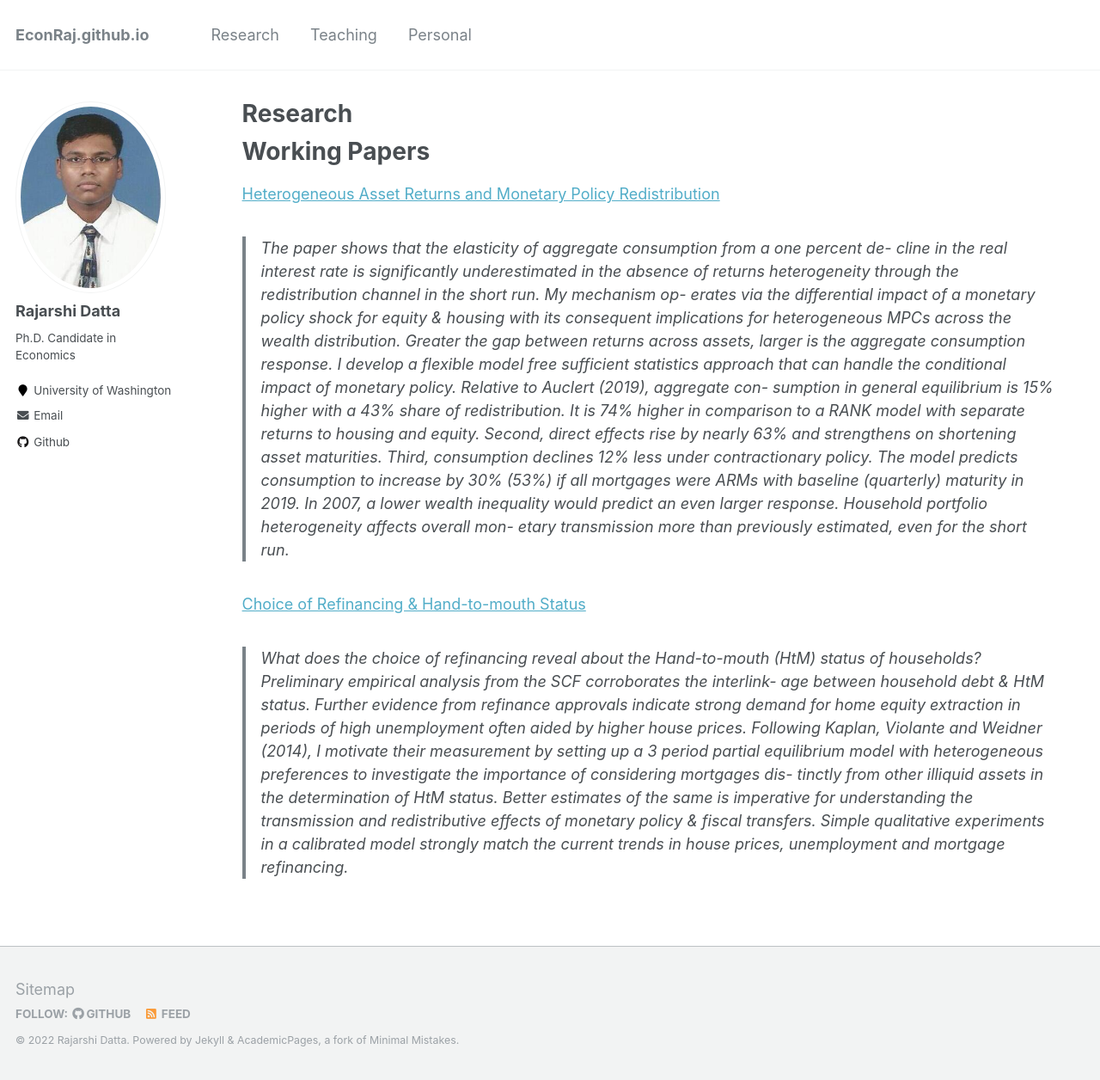
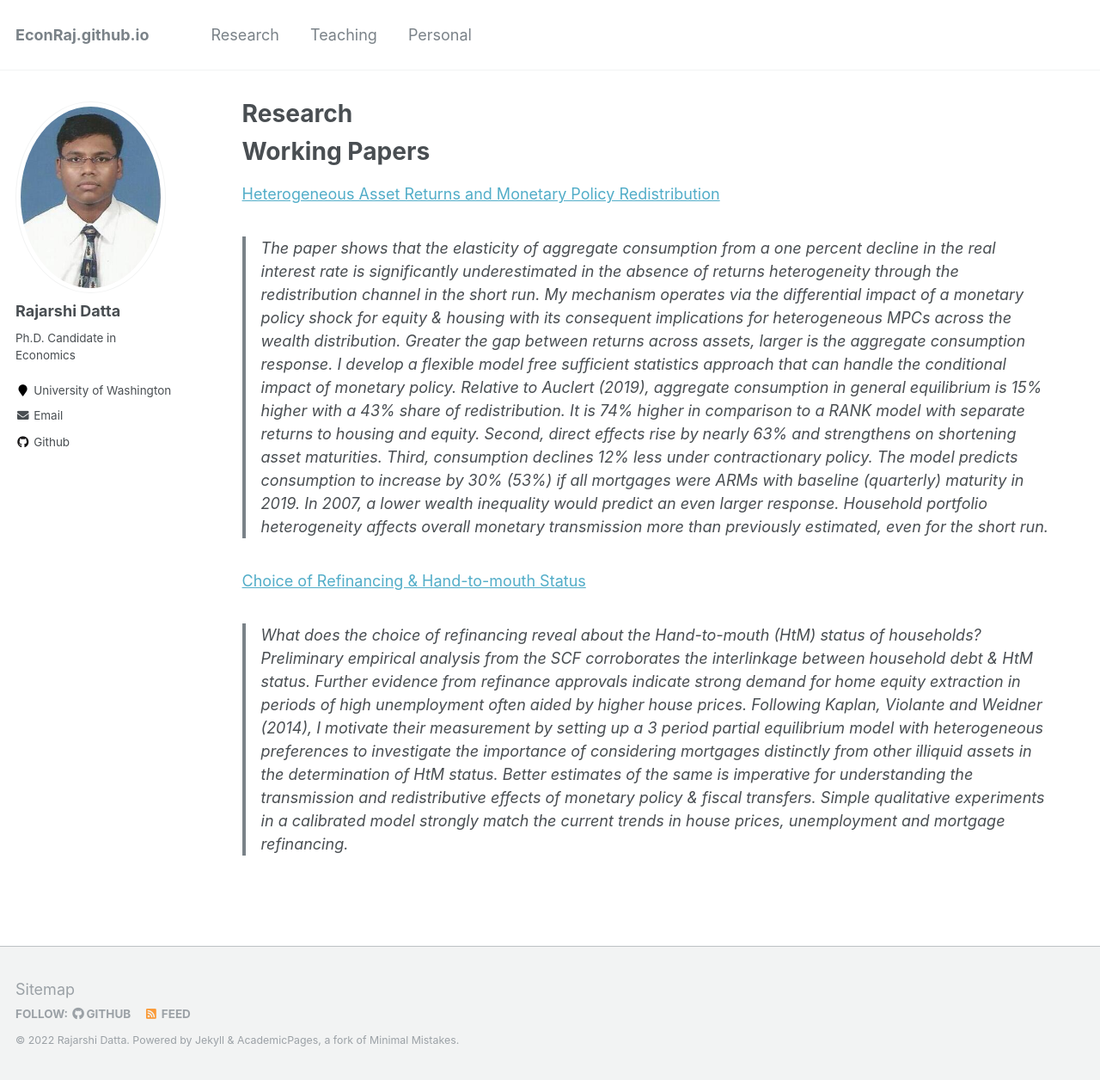
Before and after one commit to Reina-Kawai/Reina-Kawai.github.io, a Jekyll site: the page built from _pages/research.md, in a window 1280 px wide and 1256 px high. Shown: the whole window at 86% size. Built offline with Jekyll 4.4.1, drawn with Linux system fonts in a browser that asks for light colours.

Commit message:
Update research.md

```diff
--- a/_pages/research.md
+++ b/_pages/research.md
@@ -9,36 +9,10 @@ Working Papers
 ===
 
 [Heterogeneous Asset Returns and Monetary Policy Redistribution](https://rdatta2-code.github.io/files/)
-> The paper shows that the elasticity of aggregate consumption from a one percent de-
-cline in the real interest rate is significantly underestimated in the absence of returns
-heterogeneity through the redistribution channel in the short run. My mechanism op-
-erates via the differential impact of a monetary policy shock for equity & housing with
-its consequent implications for heterogeneous MPCs across the wealth distribution.
-Greater the gap between returns across assets, larger is the aggregate consumption
-response. I develop a flexible model free sufficient statistics approach that can handle
-the conditional impact of monetary policy. Relative to Auclert (2019), aggregate con-
-sumption in general equilibrium is 15% higher with a 43% share of redistribution. It
-is 74% higher in comparison to a RANK model with separate returns to housing and
-equity. Second, direct effects rise by nearly 63% and strengthens on shortening asset
-maturities. Third, consumption declines 12% less under contractionary policy. The
-model predicts consumption to increase by 30% (53%) if all mortgages were ARMs
-with baseline (quarterly) maturity in 2019. In 2007, a lower wealth inequality would
-predict an even larger response. Household portfolio heterogeneity affects overall mon-
-etary transmission more than previously estimated, even for the short run.
+> The paper shows that the elasticity of aggregate consumption from a one percent decline in the real interest rate is significantly underestimated in the absence of returns heterogeneity through the redistribution channel in the short run. My mechanism operates via the differential impact of a monetary policy shock for equity & housing with its consequent implications for heterogeneous MPCs across the wealth distribution. Greater the gap between returns across assets, larger is the aggregate consumption response. I develop a flexible model free sufficient statistics approach that can handle the conditional impact of monetary policy. Relative to Auclert (2019), aggregate consumption in general equilibrium is 15% higher with a 43% share of redistribution. It is 74% higher in comparison to a RANK model with separate returns to housing and equity. Second, direct effects rise by nearly 63% and strengthens on shortening asset maturities. Third, consumption declines 12% less under contractionary policy. The model predicts consumption to increase by 30% (53%) if all mortgages were ARMs with baseline (quarterly) maturity in 2019. In 2007, a lower wealth inequality would predict an even larger response. Household portfolio heterogeneity affects overall monetary transmission more than previously estimated, even for the short run.
 
 [Choice of Refinancing & Hand-to-mouth Status](https://rdatta2-code.github.io/files/)
-> What does the choice of refinancing reveal about the Hand-to-mouth (HtM) status of
-households? Preliminary empirical analysis from the SCF corroborates the interlink-
-age between household debt & HtM status. Further evidence from refinance approvals
-indicate strong demand for home equity extraction in periods of high unemployment
-often aided by higher house prices. Following Kaplan, Violante and Weidner (2014), I
-motivate their measurement by setting up a 3 period partial equilibrium model with
-heterogeneous preferences to investigate the importance of considering mortgages dis-
-tinctly from other illiquid assets in the determination of HtM status. Better estimates
-of the same is imperative for understanding the transmission and redistributive effects
-of monetary policy & fiscal transfers. Simple qualitative experiments in a calibrated
-model strongly match the current trends in house prices, unemployment and mortgage
-refinancing.
+> What does the choice of refinancing reveal about the Hand-to-mouth (HtM) status of households? Preliminary empirical analysis from the SCF corroborates the interlinkage between household debt & HtM status. Further evidence from refinance approvals indicate strong demand for home equity extraction in periods of high unemployment often aided by higher house prices. Following Kaplan, Violante and Weidner (2014), I motivate their measurement by setting up a 3 period partial equilibrium model with heterogeneous preferences to investigate the importance of considering mortgages distinctly from other illiquid assets in the determination of HtM status. Better estimates of the same is imperative for understanding the transmission and redistributive effects of monetary policy & fiscal transfers. Simple qualitative experiments in a calibrated model strongly match the current trends in house prices, unemployment and mortgage refinancing.
 
 <!--
 <img src="https://Reina-Kawai.github.io/images/Website_research_part.jpg" width="600"> <br/>
```
